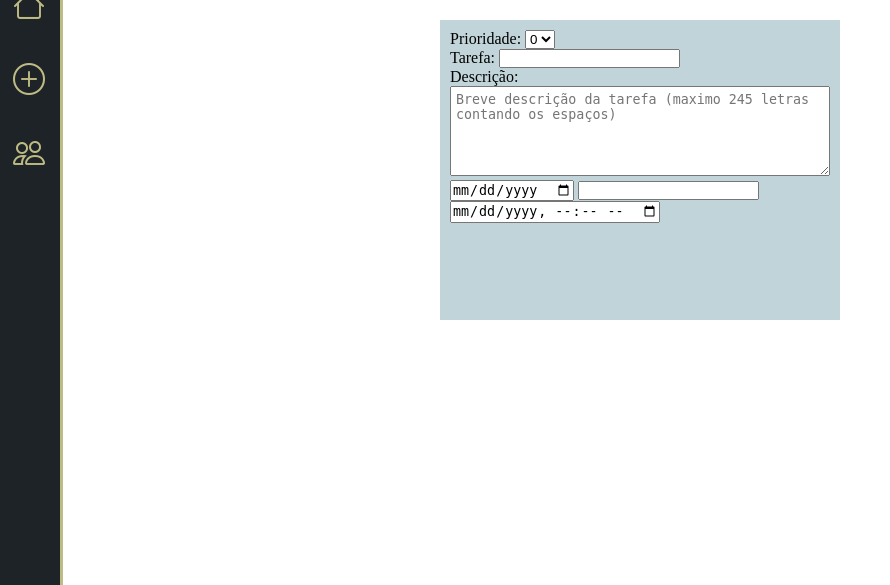
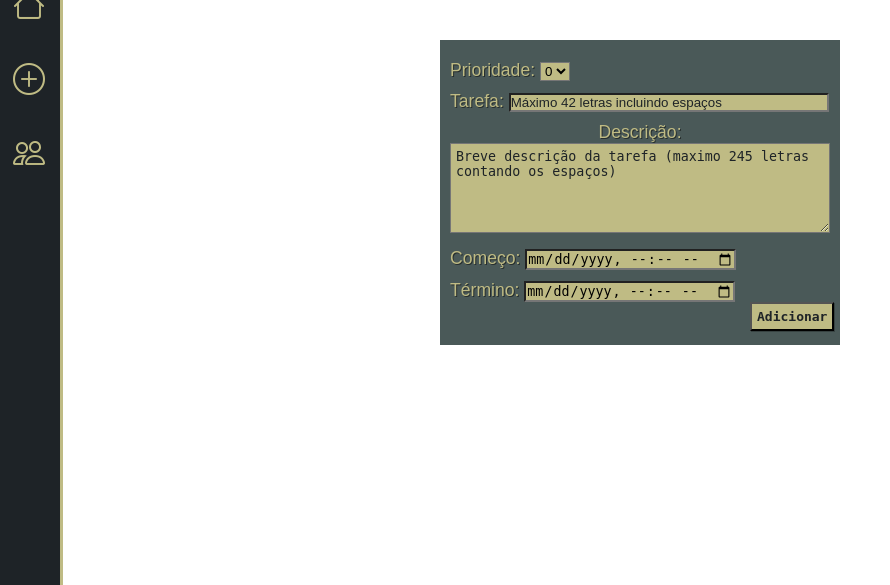
Before and after one commit to Alexandre-CES/To_do_list, a Flask app: page /add_task in a window 1280 px wide. Shown: the part 84-669 px from the top of the page, without its empty margins (0-890 px from the left). Run offline with Flask 3, Linux system fonts and the light colour scheme; a user stored in the database is signed in.

Commit message:
Conclusão HTML e CSS add_task

```diff
--- a/app.py
+++ b/app.py
@@ -43,7 +43,7 @@ class Task(db.Model):
     task_id = db.Column(db.Integer, primary_key=True, unique=True)
     user_id = db.Column(db.Integer, db.ForeignKey('users.id'), nullable=False)
     priority = db.Column(db.Integer, nullable=False)
-    task = db.Column(db.String(50), nullable=False)
+    task = db.Column(db.String(42), nullable=False)
     description = db.Column(db.String(245), nullable=False)
     remaining_time = db.Column(db.String(20), nullable=False)
     start = db.Column(db.DateTime, default=datetime.utcnow, nullable=False)
@@ -121,10 +121,21 @@ def index():
 @login_required
 def add_task():
     if request.method == 'POST':
-        pass
+
+        priority = request.form.get('priority')
+        task = request.form.get('task')
+        description = request.form.get('description')
+        start = request.form.get('start')
+        ending = request.form.get('ending')
+
+        if not priority or not task:
+            return apology('Precisa ter ao menos a tarefa e a prioridade(Se não tem prioridade você está provavelmente mechendo com o que não deve)', 403)
+
+
 
     else:
-        return render_template('add_task.html')
+        priorities = [0,1,2,3]
+        return render_template('add_task.html', priorities=priorities)
 
 @app.route('/friends')
 @login_required
--- a/static/style.css
+++ b/static/style.css
@@ -123,11 +123,43 @@ thead > tr > th{
 /* Add task page */
 section#add_task_section{
     width: 400px;
-    height: 300px;
-    margin: 30px auto;
+    height: 305px;
+    margin: 50px auto;
     padding: 10px;
 
-    background-color: var(--color1);
+    text-shadow: 1px 1px rgba(0, 0, 0, 0.486);
+
+    background-color: var(--color4);
+}
+
+div.div_item_add_task{
+    width: 100%;
+
+    margin: 10px 0px;
+
+    font:normal 1.1em var(--fontText);
+    color: var(--color2);
+}
+
+div.div_item_add_task > div{
+
+    text-align: center;
+}
+
+div.div_item_add_task select{
+    background-color: var(--color2);
+}
+
+div.div_item_add_task input{
+    background-color: var(--color2);
+}
+
+div.div_item_add_task input::placeholder{
+    color: var(--color5);
+}
+
+div#add_task_tarefa input{
+    width: calc(100% - 60px);
 }
 
 div#description textarea{
@@ -135,4 +167,29 @@ div#description textarea{
     height: 90px;
 
     padding: 5px;
+
+    background-color: var(--color2);
 }
+
+div#description textarea::placeholder{
+    color: var(--color5);
+}
+
+button#button_add_task{
+    display: block;
+    margin: -10px 0px 0px 300px;
+    text-align: center;
+    padding: 5px 5px;
+
+    cursor: pointer;
+
+    font:bold 1em var(--fontMenu);
+    color: var(--color5);
+
+    box-shadow: 1px 1px rgba(0, 0, 0, 0.26);
+    background-color: var(--color2);
+}
+button#button_add_task:hover{
+    color: var(--color4);
+    background-color: var(--color1);
+}
--- a/templates/add_task.html
+++ b/templates/add_task.html
@@ -13,30 +13,40 @@
 
 <section id="add_task_section">
     <form action="/add_task" method="post">
-        <div>
+
+        <div class="div_item_add_task">
             <span>Prioridade:</span>
             <select required name="priority" id="priority">
-                <option value="0">0</option>
-                <option value="1">1</option>
-                <option value="2">2</option>
-                <option value="3">3</option>
+
+                {% for priority in priorities %}
+                    <option value="{{ priority }}"> {{ priority }}</option>
+                {% endfor %}
+
             </select>
         </div>
-        <div>
+
+        <div id="add_task_tarefa" class="div_item_add_task">
             <span>Tarefa:</span>
-            <input required type="text" name="task" id="task">
+            <input required placeholder="Máximo 42 letras incluindo espaços" min="1" max="42" type="text" name="task" id="task">
         </div>
 
-        <div>Descrição:</div>
-        <div id="description">
-            <textarea  placeholder="Breve descrição da tarefa (maximo 245 letras contando os espaços)" name="description" id="description" cols="30" rows="10" maxlength="245"></textarea>
-        </div>
-        <div>
-            <input type="date" name="" id="">
-            <input type="datetime" name="" id="">
-            <input type="datetime-local" name="" id="">
+        <div class="div_item_add_task">
+            <div>Descrição:</div>
+            <div id="description">
+                <textarea  placeholder="Breve descrição da tarefa (maximo 245 letras contando os espaços)" name="description" id="description" cols="30" rows="10" maxlength="245"></textarea>
+            </div>
         </div>
 
+        <div class="div_item_add_task">
+            <span>Começo: </span>
+            <input type="datetime-local" name="start" id="start">
+        </div>
+        <div class="div_item_add_task">
+            <span>Término: </span>
+            <input type="datetime-local" name="ending" id="ending">
+        </div>
+
+        <button id="button_add_task" type="submit">Adicionar</button>
     </form>
 </section>
 
```
